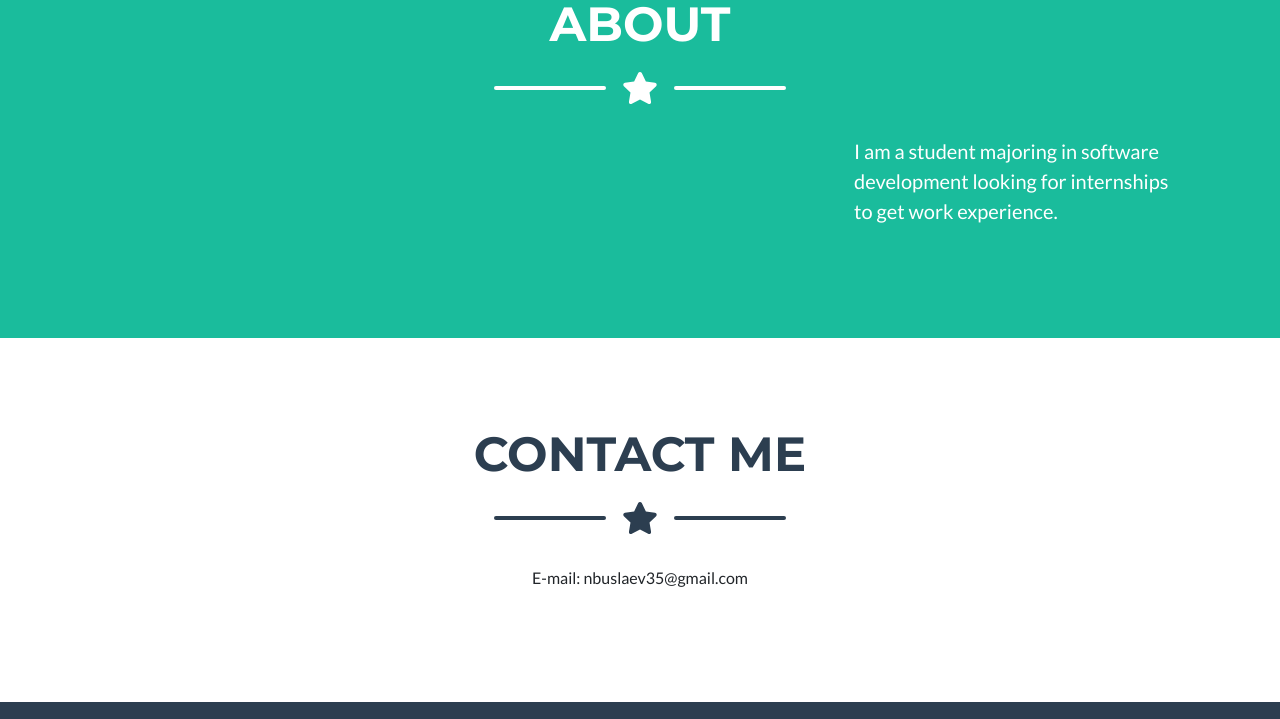
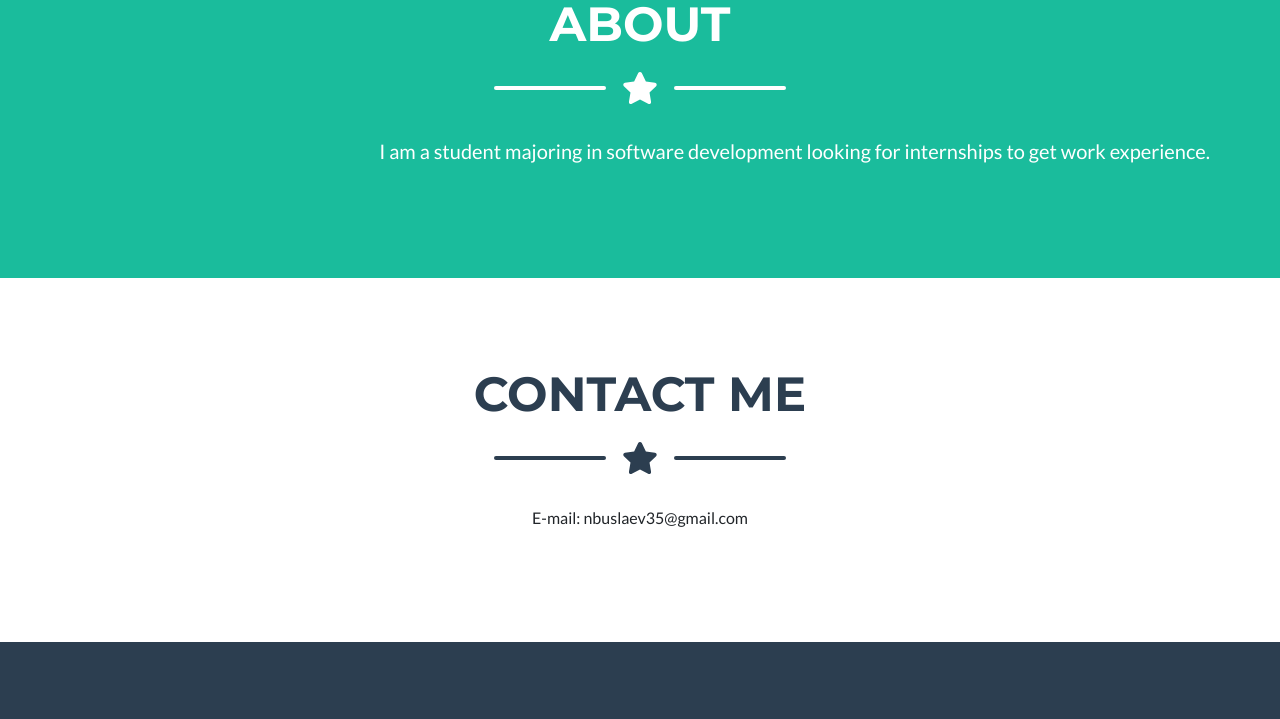
Before and after one commit to busliksuslik/busliksuslik.github.io, a plain HTML site: page index.html in a window 1280 px wide. Shown: the part 1240-1959 px from the top of the page. Drawn offline with nearby package versions, Linux system fonts and the light colour scheme.

```diff
--- a/index.html
+++ b/index.html
@@ -90,7 +90,7 @@
                 </div>
                 <!-- About Section Content-->
                 <div class="row">
-                    <div class="col-lg-4 ml-auto"><p class="lead">I am a student majoring in software development looking for internships to get work experience. </p></div>
+                    <div class="ml-auto"><p class="lead">I am a student majoring in software development looking for internships to get work experience. </p></div>
                 </div>
                 <!-- About Section Button-->
             </div>
```
